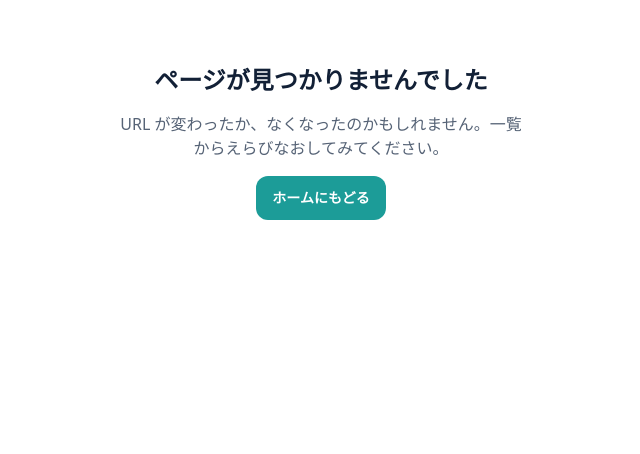
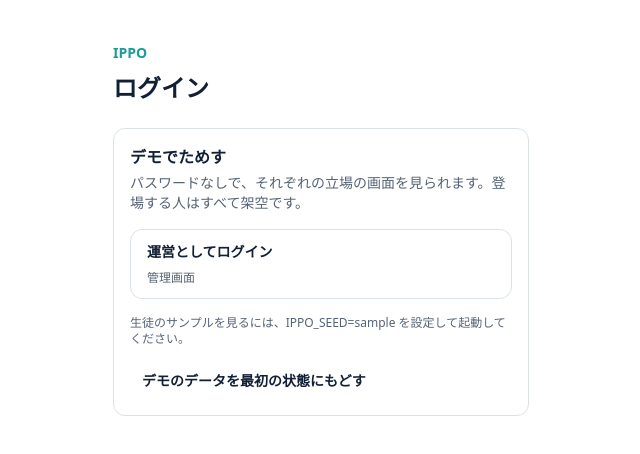
Before and after one commit to koki2130414/ippo-member-app, a Next.js app: page /login in a window 1280 px wide. Before the commit this address had no page. Shown: the top 454 px of the page, without its empty margins (319-959 px from the left). Built offline with nearby package versions, Linux system fonts and the light colour scheme; no server answers.

Commit message:
動画・講義: ログイン画面（デモのワンクリックログイン）

```diff
--- /dev/null
+++ b/src/app/login/page.tsx
@@ -0,0 +1,64 @@
+import type { Metadata } from "next";
+import Link from "next/link";
+import { redirect } from "next/navigation";
+import { DemoLoginPanel } from "@/components/demo-login-panel";
+import { StatusMessage } from "@/components/status-message";
+import { Button } from "@/components/ui/button";
+import { Card } from "@/components/ui/card";
+import { ROLE_HOME } from "@/domain/authorization";
+import { USER_ROLES, type UserRole } from "@/domain/types";
+import { resetDemoDataAction } from "@/server/actions/auth-actions";
+import { getCurrentActor, getServiceContext } from "@/server/current-actor";
+import { isDemoMode } from "@/server/env";
+import { safeNextPath } from "@/server/page-guards";
+
+export const metadata: Metadata = { title: "ログイン" };
+
+export default async function LoginPage({ searchParams }: { searchParams: Promise<Record<string, string | string[] | undefined>> }) {
+  const params = await searchParams;
+  const actor = await getCurrentActor();
+  if (actor) redirect(ROLE_HOME[actor.role]);
+
+  const demo = isDemoMode();
+  const rawNext = typeof params.next === "string" ? params.next : null;
+  const next = rawNext ? safeNextPath(rawNext) : null;
+
+  let availableRoles: UserRole[] = [];
+  if (demo) {
+    const store = getServiceContext().store;
+    const counts = await Promise.all(USER_ROLES.map(async (role) => ({ role, total: (await store.listMembers({ role, page: 1, pageSize: 1 })).total })));
+    availableRoles = counts.filter((item) => item.total > 0).map((item) => item.role);
+  }
+
+  return (
+    <main data-page="login" data-state="ready" className="mx-auto max-w-md space-y-6 px-4 py-10">
+      <div>
+        <Link href="/" className="text-sm font-semibold text-primary">IPPO</Link>
+        <h1 className="mt-2 text-2xl font-bold">ログイン</h1>
+      </div>
+
+      {params.reset === "1" ? <StatusMessage tone="success" testId="demo-reset-done">デモのデータを最初の状態にもどしました</StatusMessage> : null}
+      {next ? <StatusMessage tone="info">ログインすると、見ようとしていたページにもどります</StatusMessage> : null}
+
+      {demo ? (
+        <Card className="space-y-4">
+          <div>
+            <h2 className="font-bold">デモでためす</h2>
+            <p className="mt-1 text-sm text-muted-foreground">パスワードなしで、それぞれの立場の画面を見られます。登場する人はすべて架空です。</p>
+          </div>
+          <DemoLoginPanel availableRoles={availableRoles} next={next} />
+          {!availableRoles.includes("student") ? (
+            <p className="text-xs text-muted-foreground">生徒のサンプルを見るには、IPPO_SEED=sample を設定して起動してください。</p>
+          ) : null}
+          <form action={resetDemoDataAction}>
+            <Button type="submit" variant="ghost" size="sm" data-testid="demo-reset">デモのデータを最初の状態にもどす</Button>
+          </form>
+        </Card>
+      ) : (
+        <Card>
+          <p className="text-sm">メールアドレスでのログインは準備中です。運営からの案内をお待ちください。</p>
+        </Card>
+      )}
+    </main>
+  );
+}
```
